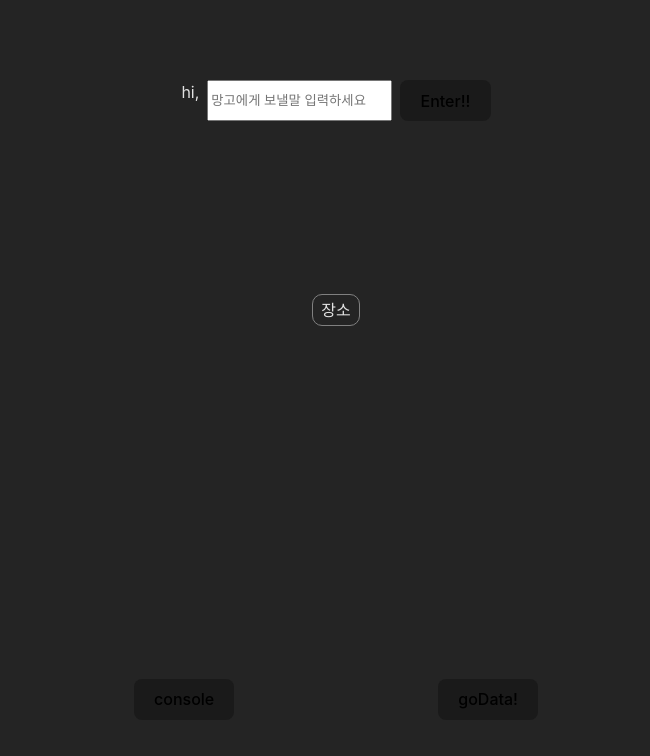
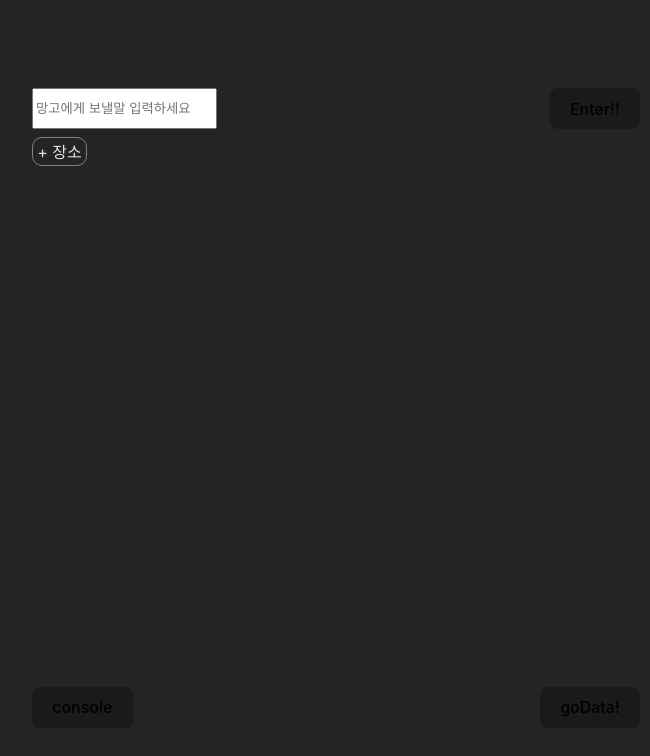
Before and after one commit to yeomdogyeong/nodePrac, a React (Vite) app in the folder client/: page / in a window 1280 px wide. Shown: the top 756 px of the page, without its empty margins (304-954 px from the left). Built offline with nearby package versions, Linux system fonts and the light colour scheme.

Commit message:
Feat: 드롭다운 페이지에 추가

```diff
--- a/client/src/App.scss
+++ b/client/src/App.scss
@@ -6,3 +6,11 @@
   height: 100vh;
   width: 70vw;
 }
+
+.w-100 {
+  width: 100%;
+}
+
+.h-100 {
+  height: 100%;
+}
--- a/client/src/components/Dropdown.jsx
+++ b/client/src/components/Dropdown.jsx
@@ -33,11 +33,16 @@ export const Dropdown = () => {
             );
           })
         ) : select ? (
-          <div className={`dropdown-content ${select ? "select" : "unselect"}`}>
+          <div
+            draggable
+            className={`dropdown-content ${select ? "select" : "unselect"}`}
+          >
             {select}
           </div>
         ) : (
-          <div className="dropdown-content__default ">장소</div>
+          <div draggable className="dropdown-content__default ">
+            장소
+          </div>
         )}
       </div>
     </div>
--- a/client/src/components/Todo.jsx
+++ b/client/src/components/Todo.jsx
@@ -2,13 +2,14 @@ import { useEffect, useRef, useState } from "react";
 import Axios from "../axios/axios";
 import { Dropdown } from "./Dropdown";
 import "../scss/Todo.scss";
+
 export const Todo = () => {
   const [change, setChange] = useState("");
   const [value, setValue] = useState("");
   const [todos, setTodos] = useState([]);
   //편집해서 바뀌는 내용 state
   const [edit, setEdit] = useState("");
-
+  const [selectDrop, setSelectDrop] = useState([]);
   let uuid = self.crypto.randomUUID().slice(0, 6);
 
   //드래그할 아이템의 인덱스
@@ -115,13 +116,20 @@ export const Todo = () => {
     console.log(res);
   };
 
+  const handleSelectDrop = () => {
+    //배열에 dropdown 컴포넌트 추가
+
+    setSelectDrop([...selectDrop, <Dropdown key={selectDrop.length} />]);
+    console.log(selectDrop);
+  };
+
   useEffect(() => {}, [todos]);
 
   return (
     <div id="todoBox">
       <section className="todo-container">
+        <div className="todo-container__header-box">
           <div className="todo-container__input-box">
-          hi,
             <input
               className="todo-container__input"
               placeholder="망고에게 보낼말 입력하세요"
@@ -133,7 +141,11 @@ export const Todo = () => {
               Enter!!
             </button>
           </div>
-        <Dropdown />
+          <div className="todo-container__place-box" onClick={handleSelectDrop}>
+            + 장소
+          </div>
+        </div>
+        <div>{selectDrop.map((el) => el)}</div>
         <div className="todo-container__list">
           {todos.map((item, idx) => (
             <div
--- a/client/src/index.css
+++ b/client/src/index.css
@@ -15,7 +15,7 @@
 
 * {
   box-sizing: border-box;
-  margin: 0 auto;
+  /* margin: 0 auto; */
 }
 
 a {
--- a/client/src/scss/Dropdown.scss
+++ b/client/src/scss/Dropdown.scss
@@ -1,15 +1,14 @@
 .drop-container {
   display: flex;
-  align-items: center;
   //   border: 1px solid white;
   border-radius: 5px;
   padding: 0.5rem;
-
+  align-items: flex-start;
+  width: 100%;
   &__list {
     display: flex;
     align-items: start;
     padding: 0.2rem 0.5rem;
-    border: 1px solid gray;
     border-radius: 10px;
     margin: 0.2rem 0;
     background-color: #4c585b;
@@ -17,13 +16,13 @@
 }
 
 .dropdown-content {
-  width: 100%;
   overflow: hidden;
   transition: height 0.3s ease, opacity 0.3s ease;
   display: flex;
   flex-direction: column;
-  align-items: center;
+  align-items: flex-start;
   justify-content: center;
+  width: 100%;
 
   &.open {
     opacity: 1;
--- a/client/src/scss/Todo.scss
+++ b/client/src/scss/Todo.scss
@@ -3,6 +3,7 @@
   width: 100%;
   height: 100%;
   padding: 80px;
+  margin: 0 auto;
 }
 
 .todo-container {
@@ -13,9 +14,33 @@
   flex-direction: column;
   justify-content: space-between;
 
+  &__header-box {
+    width: 100%;
+    display: flex;
+    flex-direction: column;
+    gap: 8px;
+  }
+
   &__input-box {
+    width: 100%;
     display: flex;
-    gap: 8px;
+    justify-content: space-between;
+  }
+
+  &__place-box {
+    display: flex;
+    border: 1px solid gray;
+    border-radius: 10px;
+    align-items: center;
+    justify-content: center;
+    width: 55px;
+    padding: 0.1rem;
+    cursor: pointer;
+    transition: all 0.3s ease;
+
+    &:hover {
+      background-color: darkgray;
+    }
   }
 
   &__list {
```
Lines whose indentation alone changed are shown as unchanged.
